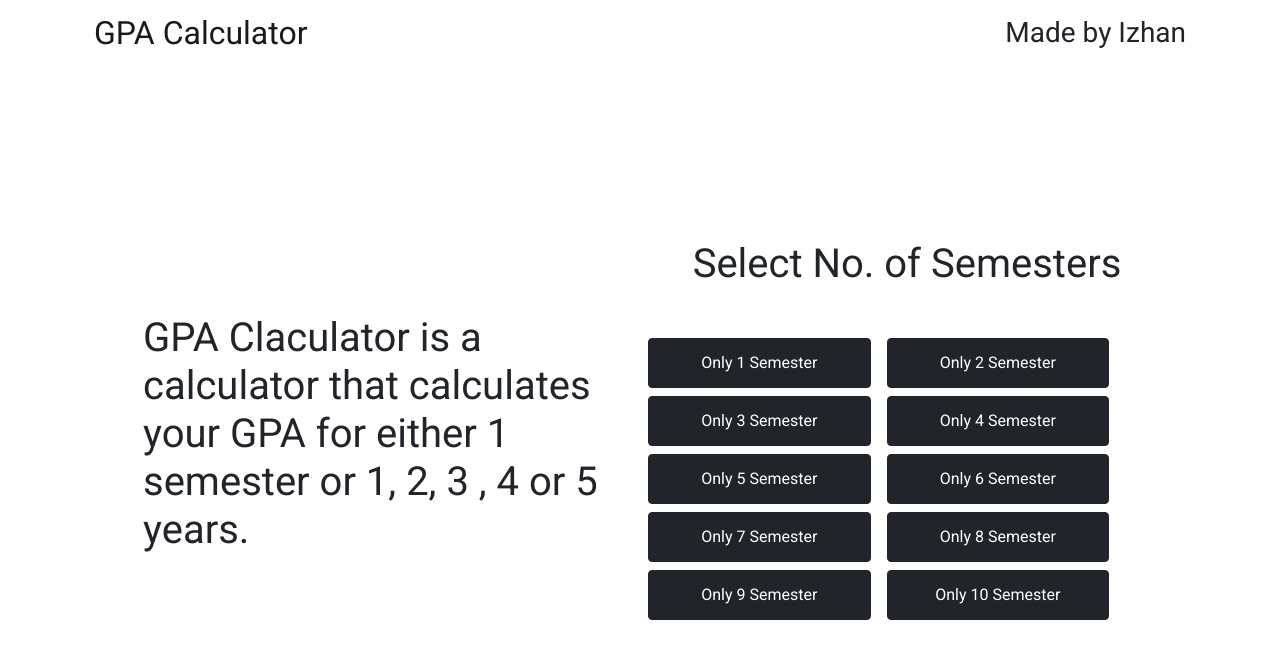
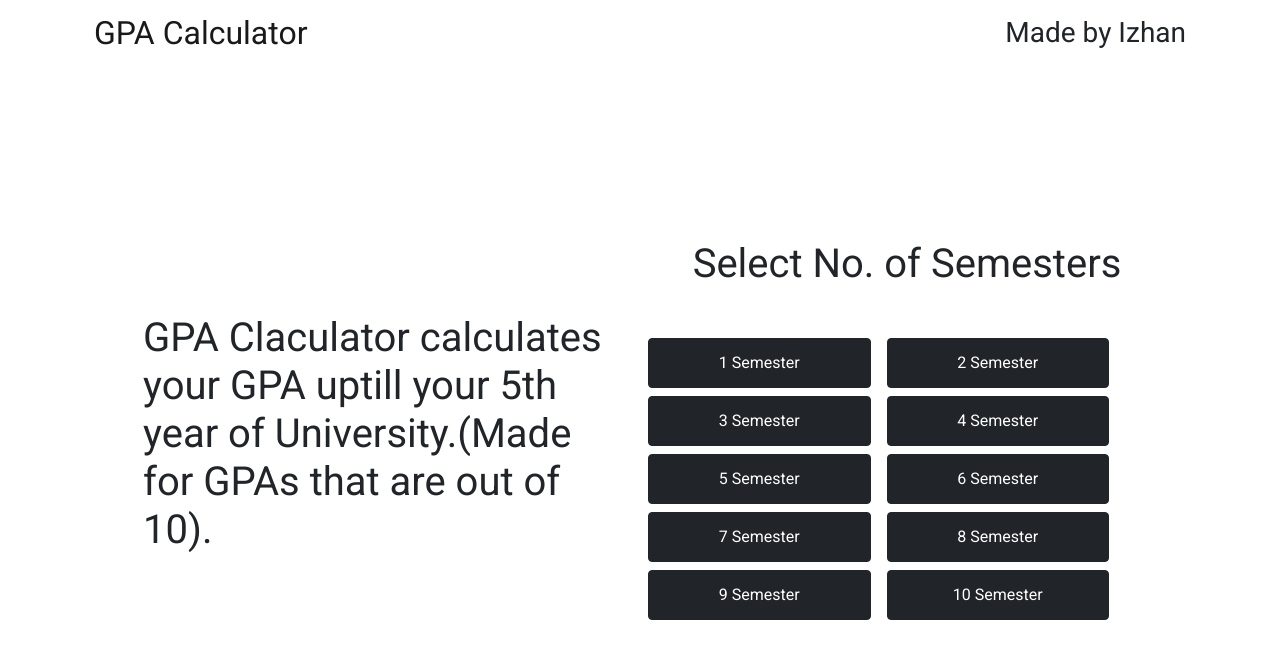
Before and after one commit to babu-izhan-5001312/gpa-calculator, a React (Create React App) app: page / in a window 1280 px wide. Shown: the top 658 px of the page. Built offline with nearby package versions, Linux system fonts and the light colour scheme; the HTML template or start-up script is replaced by a standard one.

Commit message:
Fixed Spelling Error

```diff
--- a/src/components/SelectNoOfSemesters.js
+++ b/src/components/SelectNoOfSemesters.js
@@ -6,8 +6,8 @@ const SelectNoOfSemesters = ({ setNoOfSemesters }) => {
     <div className="semester container row d-flex align-items-center justify-content-center ">
       <div className="col-12 col-md-6">
         <h1 className="description">
-          GPA Claculator is a calculator that calculates your GPA for either 1
-          semester or 1, 2, 3 , 4 or 5 years.
+          GPA Claculator calculates your GPA uptill your 5th year of
+          University.(Made for GPAs that are out of 10).
         </h1>
       </div>
       <div className="selectsem col-12 col-md-6 d-flex align-items-center justify-content-center flex-column ">
@@ -21,7 +21,7 @@ const SelectNoOfSemesters = ({ setNoOfSemesters }) => {
                   className="semester-button col-12 col-md-5"
                   onClick={() => setNoOfSemesters(sem)}
                 >
-                  Only {sem} Semester
+                  {sem} Semester
                 </Button>
               );
             })}
```
